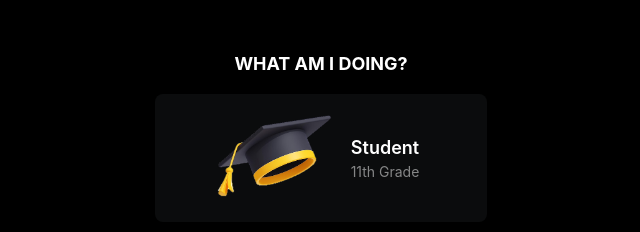
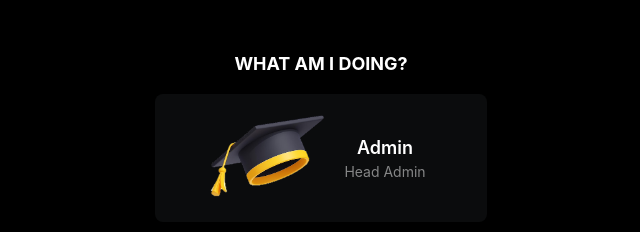
Before and after one commit to bahozzk/bahoz, a Next.js app: page / in a window 1280 px wide. Shown: the part 1020-1252 px from the top of the page, without its empty margins (319-959 px from the left). Built offline with nearby package versions, Linux system fonts and the light colour scheme.

Commit message:
Update organization details in Organizations component

```diff
--- a/components/Organizations.tsx
+++ b/components/Organizations.tsx
@@ -7,9 +7,9 @@ import Image from 'next/image';
 const Organizations: NextPage = (pageProps: PageProps): JSX.Element => {
     const organizations = [
         {
-            title: 'Student',
-            href: 'https://mehmetraufanadolulisesi.meb.k12.tr/tema/iletisim.php',
-            position: '11th Grade',
+            title: 'Admin',
+            href: 'https://ivymc.net',
+            position: 'Head Admin',
             iconPath: '/assets/images/sapka.png'  // Path to the icon in the public folder
         }
     ];
```
